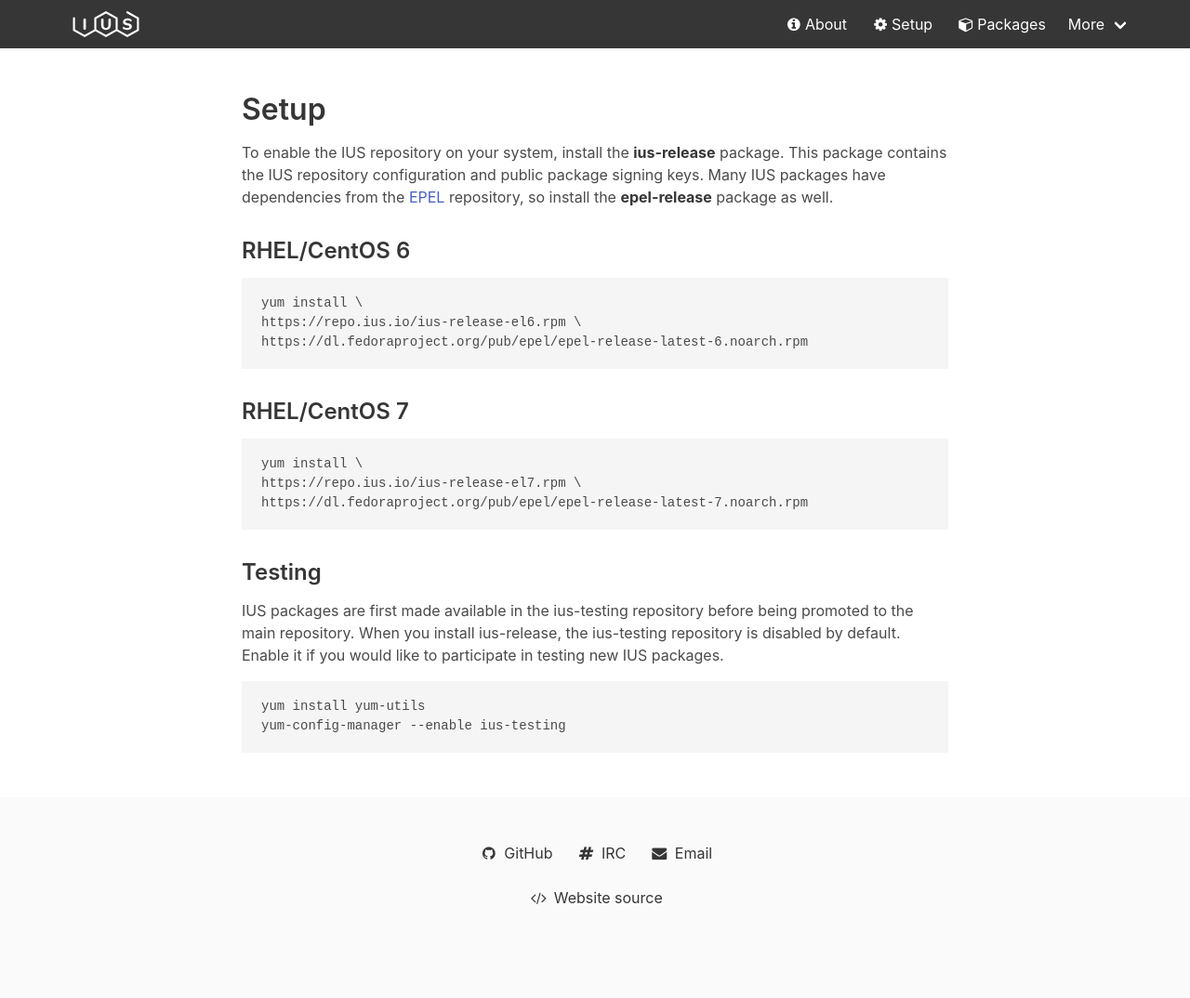
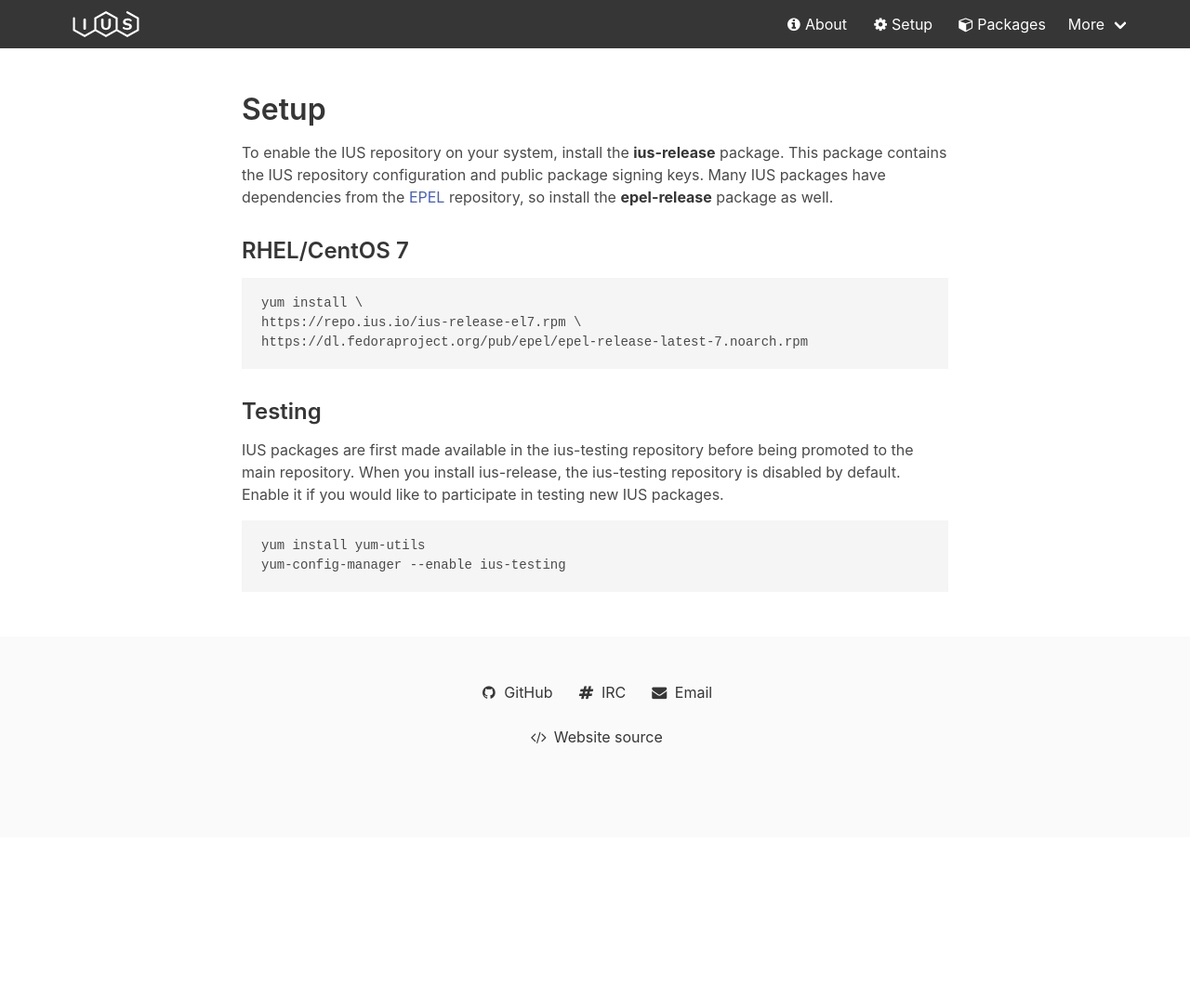
Before and after one commit to iusrepo/iusrepo.github.io, a Jekyll site: the page built from markdown/setup.md, in a window 1280 px wide. Shown: the whole page at 93% size. Built offline with Jekyll 4.4.1, drawn with Linux system fonts in a browser that asks for light colours; comment, search, counter and statistics services are not loaded; after the commit the page ends 901 px from its top, so only the background shows below that.

Commit message:
Remove EL6 setup instructions

````diff
--- a/markdown/setup.md
+++ b/markdown/setup.md
@@ -9,14 +9,6 @@ To enable the IUS repository on your system, install the **ius-release**
 package.  This package contains the IUS repository configuration and public
 package signing keys.  Many IUS packages have dependencies from the
 [EPEL][epel] repository, so install the **epel-release** package as well.
-
-### RHEL/CentOS 6
-
-```
-yum install \
-https://repo.ius.io/ius-release-el6.rpm \
-https://dl.fedoraproject.org/pub/epel/epel-release-latest-6.noarch.rpm
-```
 
 ### RHEL/CentOS 7
 
````
